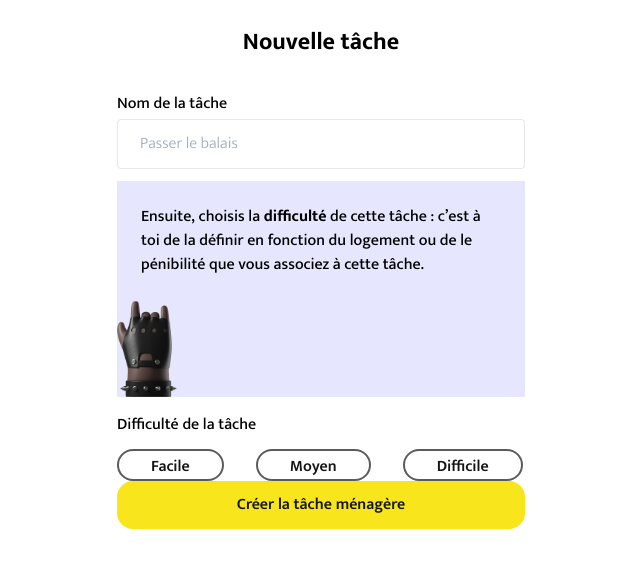
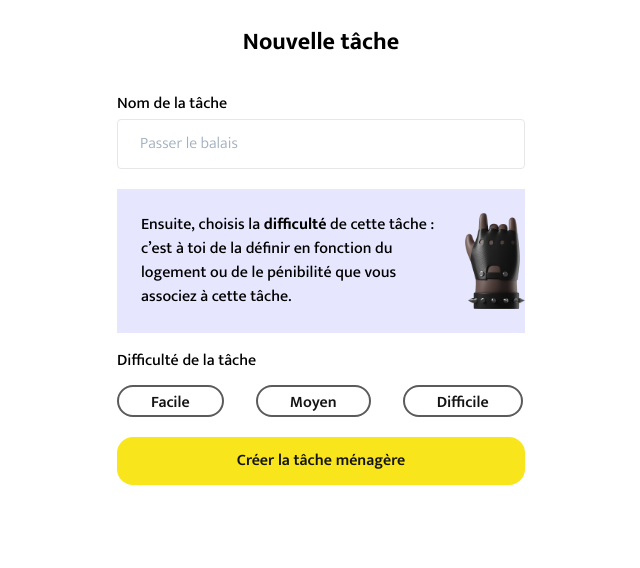
Before and after one commit to antoinechassagne/stov, a Nuxt app: page /tasks/Create in a window 1280 px wide. Both pictures are taken after a click on the button "Valider le nom". Shown: the top 568 px of the page, without its empty margins (319-959 px from the left). Built offline with nearby package versions, Linux system fonts and the light colour scheme.

Commit message:
Fix step, missing style

```diff
--- a/components/RadioButton.vue
+++ b/components/RadioButton.vue
@@ -1,7 +1,6 @@
 <template>
-  <div class="inline-block rounded-2xl bg-white checked:bg-yellow-100 checked:border-transparent border-2 border-gray-70 h-8 font-semibold text-center text-black py-1">
-    <input type="radio" :name="name" class="hidden">
-    <label> {{label}} </label>
+  <div class="inline-block rounded-2xl border-2 border-gray-70 h-8 font-semibold text-center text-black py-1"  @click="$emit('click')">
+    <slot/>
   </div>
 </template>
 
--- a/pages/tasks/Create.vue
+++ b/pages/tasks/Create.vue
@@ -13,54 +13,74 @@
             </p>
             <img src="../../assets/styles/images/mainpeace.svg">
           </div>
-          <BaseInput label="Nom de la tâche" placeholder="Passer le balais" type="text" class="pb-3"/>
+          <BaseInput label="Nom de la tâche" placeholder="Passer le balais" type="text" class="pb-5"/>
           <ButtonSecondary v-if="step === 1" @click="nextStep">Valider le nom</ButtonSecondary>
         </div>
 
-        <div id="etape-2" v-if="step === 2">
-          <div class="bg-blue-10 mb-4" v-if="step === 2">
+        <div id="etape-2">
+          <div class="bg-blue-10 mb-4 flex" v-if="step === 2">
             <p class="p-6">
               Ensuite, choisis la <b>difficulté</b> de cette tâche : c’est à toi de la définir en fonction du logement
               ou de le pénibilité que vous associez à cette tâche.
             </p>
             <img src="../../assets/styles/images/mainrock2.svg">
           </div>
-          <form>
-            <label for="difficulty">Difficulté de la tâche</label>
-            <div class="flex space-x-8 mt-3">
-              <RadioButton label="Facile" name="difficulty" class="px-8" @click="test"/>
-              <RadioButton label="Moyen" name="difficulty" class="px-8"/>
-              <RadioButton label="Difficile" name="difficulty" class="px-8"/>
+
+          <div v-if="step > 1">
+            <label>Difficulté de la tâche</label>
+            <div class="flex space-x-8 mt-3 pb-5">
+              <RadioButton class="px-8" @click="difficultyRadios(true, false, false)"
+                           v-bind:class="isClickedEasy ? 'bg-blue-70 border-none shadow-inner': 'bg-white border-2 border-gray-70'">
+                Facile
+              </RadioButton>
+              <RadioButton class="px-8" @click="difficultyRadios(false, true, false)"
+                           v-bind:class="isClickedMedium ? 'bg-yellow-100 border-none shadow-inner': 'bg-white border-2 border-gray-70'">
+                Moyen
+              </RadioButton>
+              <RadioButton class="px-8" @click="difficultyRadios(false, false, true)"
+                           v-bind:class="isClickedHard ? 'bg-orange-70 border-none shadow-inner': 'bg-white border-2 border-gray-70'">
+                Difficile
+              </RadioButton>
             </div>
-          </form>
+          </div>
+
+        </div>
 
 
-
-          <div id="etape-3" v-if="step === 3">
-            <div class="bg-blue-10 mb-4" v-if="step !== 3">
+        <div id="etape-3">
+          <div class="bg-blue-10 mb-4 flex" v-if="step === 3">
             <p class="p-6">
               Enfin, choisis sa <b>récurrence</b> : elle te permet de différencier les tâches récurrentes quotidiennes
               (au moins une fois par jour) des tâches occassionnelles hebdomadaires (maximum une fois par semaine).
             </p>
             <img src="../../assets/styles/images/mainsavon.svg">
           </div>
-            <label for="recurrency">Récurrence de la tâche</label>
-            <div class="flex space-x-5 mt-3">
-              <RadioButton label="Quotidienne" name="recurrency" class="px-12"/>
-              <RadioButton label="Hebdomadaire" name="recurrency" class="px-12"/>
-            </div>
+          <div v-if="step > 2">
+            <label>Récurrence de la tâche</label>
+            <div class="flex space-x-5 mt-3 pb-5">
+              <RadioButton class="px-12"
+                           v-bind:class="isClickedDaily ? 'bg-yellow-100 border-none shadow-inner': 'bg-white border-2 border-gray-70'"
+                           @click="defineRecurrency(true, false)">Quotidienne
+              </RadioButton>
+              <RadioButton class="px-12"
+                           v-bind:class="isClickedWeekly ? 'bg-yellow-100 border-none shadow-inner': 'bg-white border-2 border-gray-70'"
+                           @click="defineRecurrency(false,true)">Hebdomadaire
+              </RadioButton>
             </div>
           </div>
 
+        </div>
+
         <div id="etape-4">
-          <div class="bg-blue-10 mb-4" v-if="step === 4">
-            <img src="../../assets/styles/images/maindoigt.svg">
+          <div class="bg-blue-10 mb-4 flex" v-if="step === 4">
             <p class="p-6">
               Et voilà ! Maintenant tu peux l’ajouter à ta liste de tâche.
             </p>
+            <img src="../../assets/styles/images/maindoigt.svg">
           </div>
         </div>
-        <ButtonPrimary class="mt-14" disabled="true" id="createTask" @click="createTask">Créer la tâche ménagère</ButtonPrimary>
+        <ButtonPrimary class="mt-14" disabled="true" id="createTask" @click="createTask">Créer la tâche ménagère
+        </ButtonPrimary>
       </div>
     </div>
   </div>
@@ -77,7 +97,12 @@ export default {
   name: "CreateTask",
   data() {
     return {
-      step: 1
+      step: 1,
+      isClickedEasy: false,
+      isClickedMedium: false,
+      isClickedHard: false,
+      isClickedDaily: false,
+      isClickedWeekly: false,
     }
   },
   components: {
@@ -90,15 +115,24 @@ export default {
     nextStep() {
       this.step++;
 
-      if(this.step === 4){
+      if (this.step === 4) {
         document.getElementById('createTask').disabled = false;
       }
     },
     createTask() {
       this.$router.push("/onboarding/three");
     },
-    test(){
-      alert('Hello');
+    difficultyRadios(easy, medium, hard) {
+      this.isClickedEasy = easy;
+      this.isClickedMedium = medium;
+      this.isClickedHard = hard;
+
+      this.nextStep();
+    },
+    defineRecurrency(daily, weekly) {
+      this.isClickedDaily = daily;
+      this.isClickedWeekly = weekly;
+      this.nextStep();
     }
   },
 };
```
Lines whose indentation alone changed are shown as unchanged.
